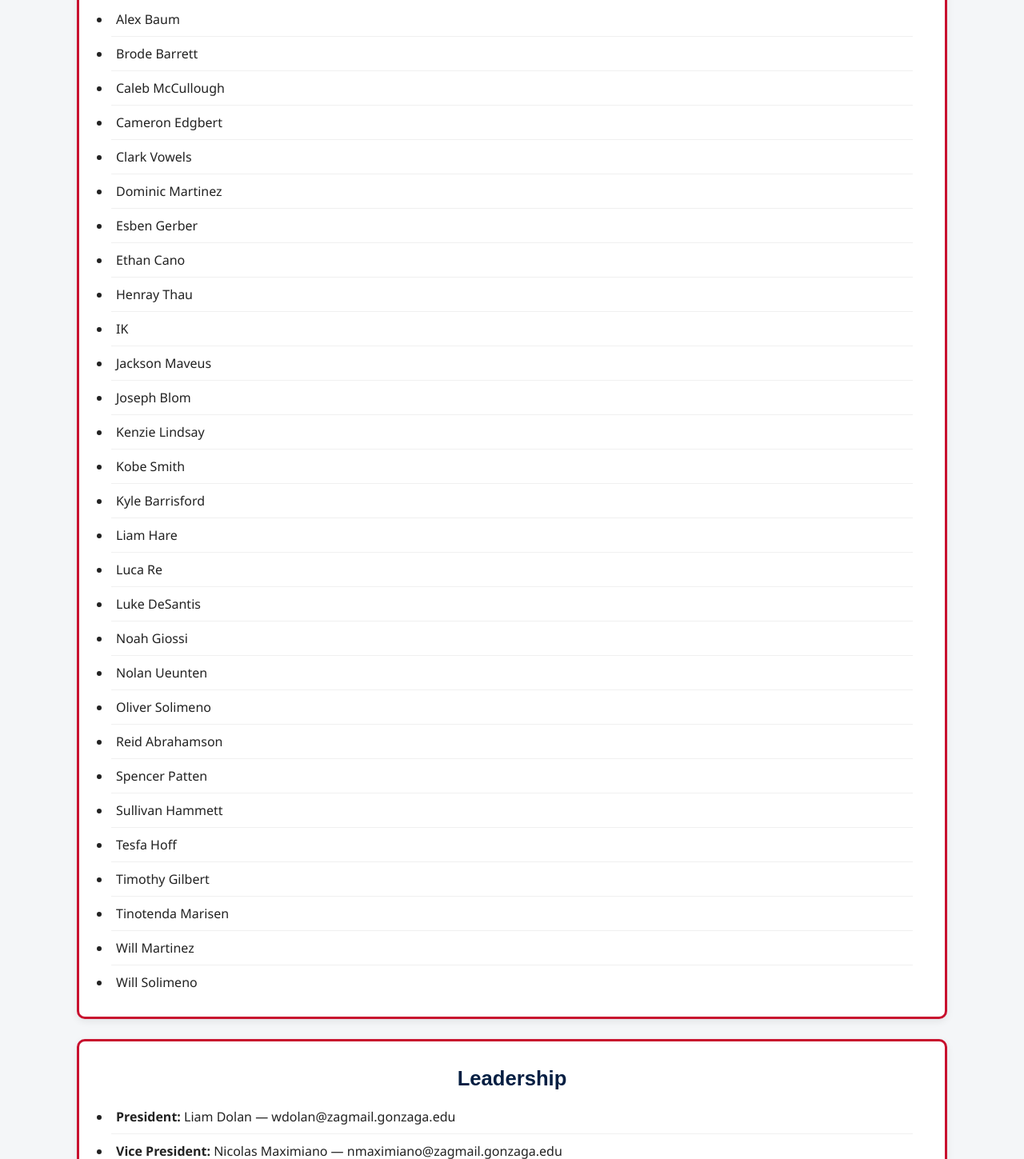
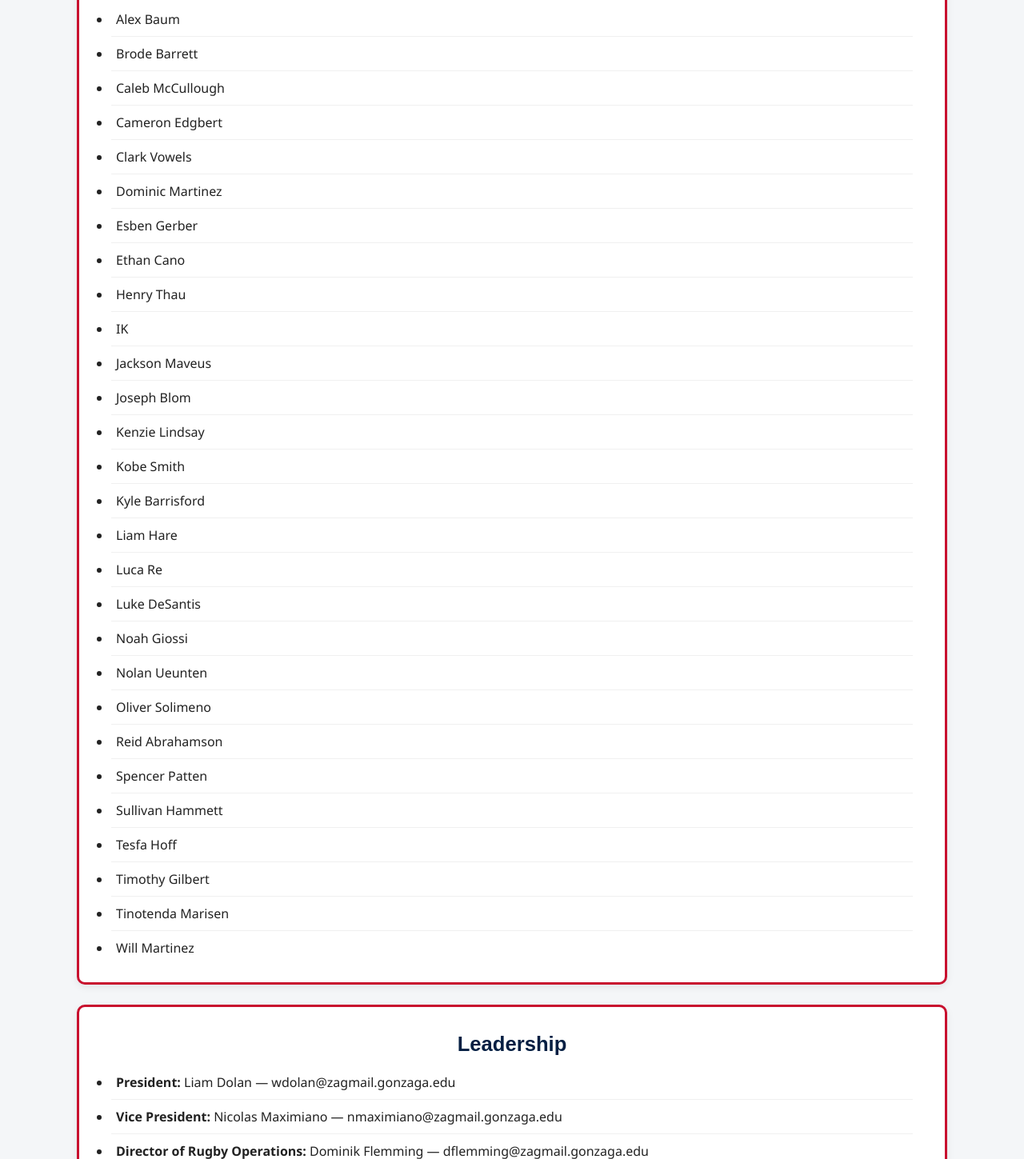
Before and after one commit to ckim9gonzaga/BMIS-HTML-CODE, a plain HTML site: page Roster.html in a window 1280 px wide. Shown: the part 333-1782 px from the top of the page at 80% size. Drawn offline with Linux system fonts and the light colour scheme.

Commit message:
name fix

```diff
--- a/Roster.html
+++ b/Roster.html
@@ -32,7 +32,7 @@
         <li>Dominic Martinez</li>
         <li>Esben Gerber</li>
         <li>Ethan Cano</li>
-        <li>Henray Thau</li>
+        <li>Henry Thau</li>
         <li>IK</li>
         <li>Jackson Maveus</li>
         <li>Joseph Blom</li>
@@ -52,7 +52,6 @@
         <li>Timothy Gilbert</li>
         <li>Tinotenda Marisen</li>
         <li>Will Martinez</li>
-        <li>Will Solimeno</li>
       </ul>
     </section>
 
```
